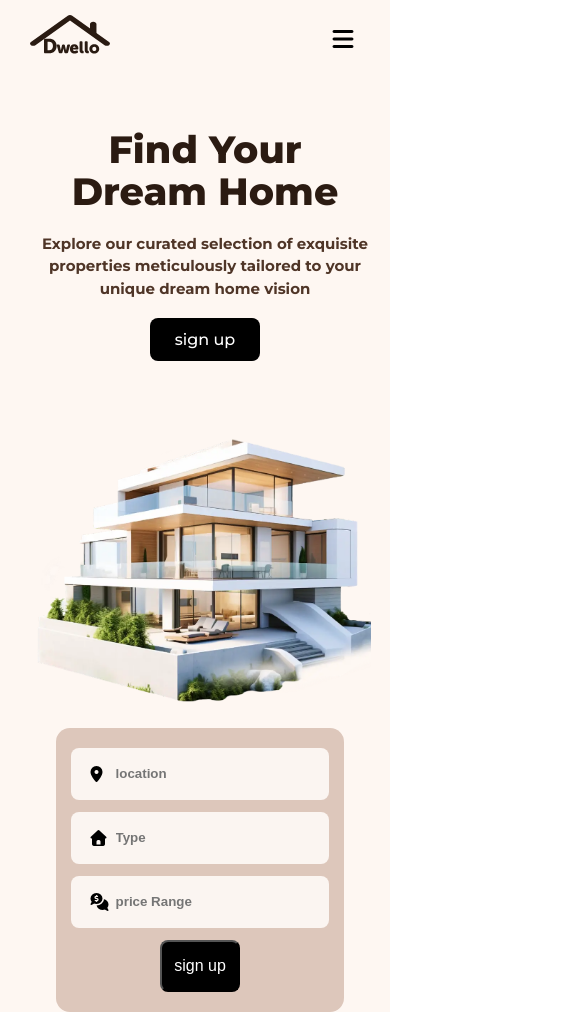
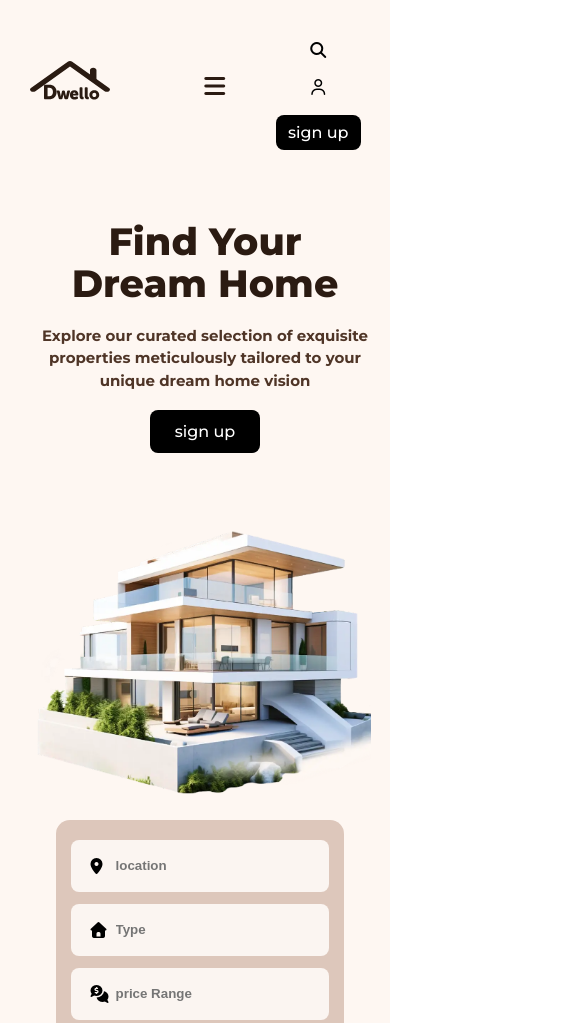
Before and after one commit to Muhammad-Moiz39/dwello, a plain HTML site: page index.html in a window 390 px wide. Shown: the top 1023 px of the page, 585 px wide, since content can reach past the window. Drawn offline with nearby package versions, Linux system fonts and the light colour scheme.

Commit message:
residense-card slider

```diff
--- a/css/style.css
+++ b/css/style.css
@@ -338,11 +338,15 @@ a{
     color: #4f3527;
     margin-bottom: 29px;
     margin-right:20px;}
-.residense-cards{
-    display: flex;
-    gap: 65px;
+
+    .residense-cards{
     justify-content: center;
-    flex-wrap: wrap;
+    }
+.residense-cards .slick-slide{
+    padding: 0px 15px;
+}
+.residense-cards .card-1{
+    margin-top: 91px;
 }
 .about{
     margin-top: 144px;
@@ -853,7 +857,8 @@ padding-left: 20px;
         max-width: 100%;
     }
     .header {
-        padding: 15px 0;
+        position: relative;
+        z-index: 100;
     }
 
     .header .container {
@@ -865,10 +870,11 @@ padding-left: 20px;
     .logo {
         max-width: 80px;
     }
-    .menu-btn {
-        display: block;
-        background: none;
-        border: none;
+    .nav-menu {
+        display: flex;
+        position: relative;
+        z-index: 101;
+        cursor: pointer;
         font-size: 24px;
         color: #2b1b12;
 
@@ -879,19 +885,27 @@ padding-left: 20px;
         top: 100%;
         left: 0;
         width: 100%;
-        background-color: #fef7f2;
+
+        height: auto;
         padding: 25px 0;
         margin: 0;
         flex-direction: column;
         align-items: center;
         gap: 20px;
+        overflow: visible;
+        opacity: 1;
+        z-index: 100;
     }
     .navbar.active {
         display: flex;
+       background: white;
+        width: 100%;
+
     }
     .nav-link {
         font-size: 16px;
         margin-left: 0;
+        background: white;
     }
     ul,
     li {
@@ -902,7 +916,11 @@ padding-left: 20px;
     }
 
     .nav-right {
-        display: none;
+        display: flex;
+        flex-direction: column;
+        align-items: center;
+        gap: 18px;
+        margin: 20px 0 0;
     }
     .hero {
         padding: 50px 0 0;
--- a/index.html
+++ b/index.html
@@ -34,7 +34,7 @@
                 <img src="assets/logo.svg" alt="Dwello">
             </a>
             <div>
-                <nav class="navbar">
+                <nav id="navbar" class="navbar">
                     <ul>
                         <li><a href="#" class="nav-link">Home</a> </li>
                         <li><a href="#" class="nav-link">Service</a> </li>
@@ -234,7 +234,7 @@
         <h2 class="choose">
             Our Popular Residense
         </h2>
-        <div class="residense-cards">
+        <div id="residense-slider" class="residense-cards">
             <div class="card-1">
                 <img src="assets/residence-1.webp" alt="pic">
                 <div class="card-body">
--- a/js/custom.js
+++ b/js/custom.js
@@ -29,3 +29,26 @@ $('#reviews-slider').slick({
     }
   ]
 });
+
+$('#residense-slider').slick({
+    infinite: true,
+    slidesToShow: 3,
+    slidesToScroll: 1,
+    arrows: false,
+    responsive: [
+        {
+            breakpoint: 992,
+            settings: {
+                slidesToShow: 2,
+                slidesToScroll: 1
+            }
+        },
+        {
+            breakpoint: 480,
+            settings: {
+                slidesToShow: 1,
+                slidesToScroll: 1
+            }
+        }
+    ]
+})
```
